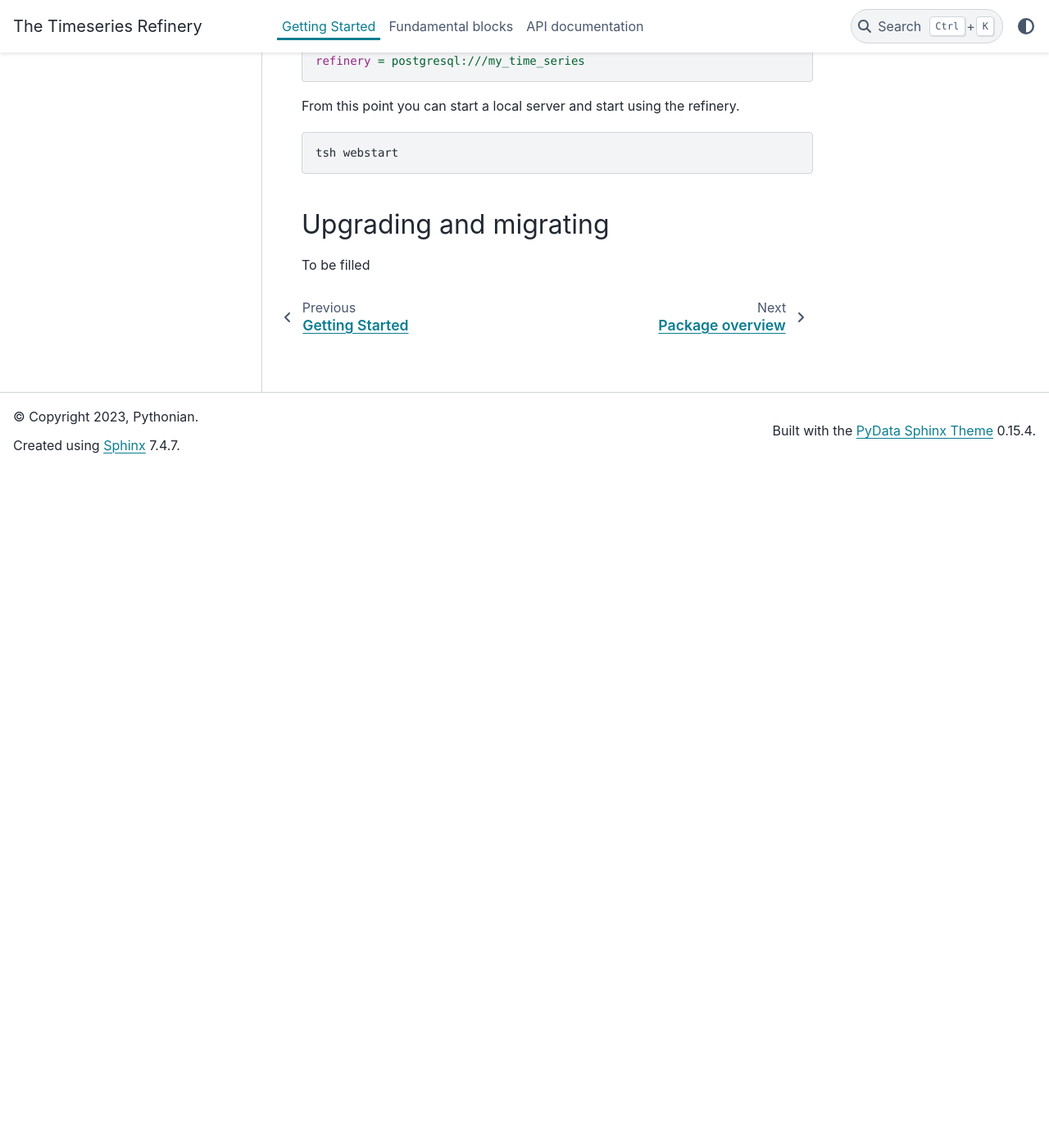
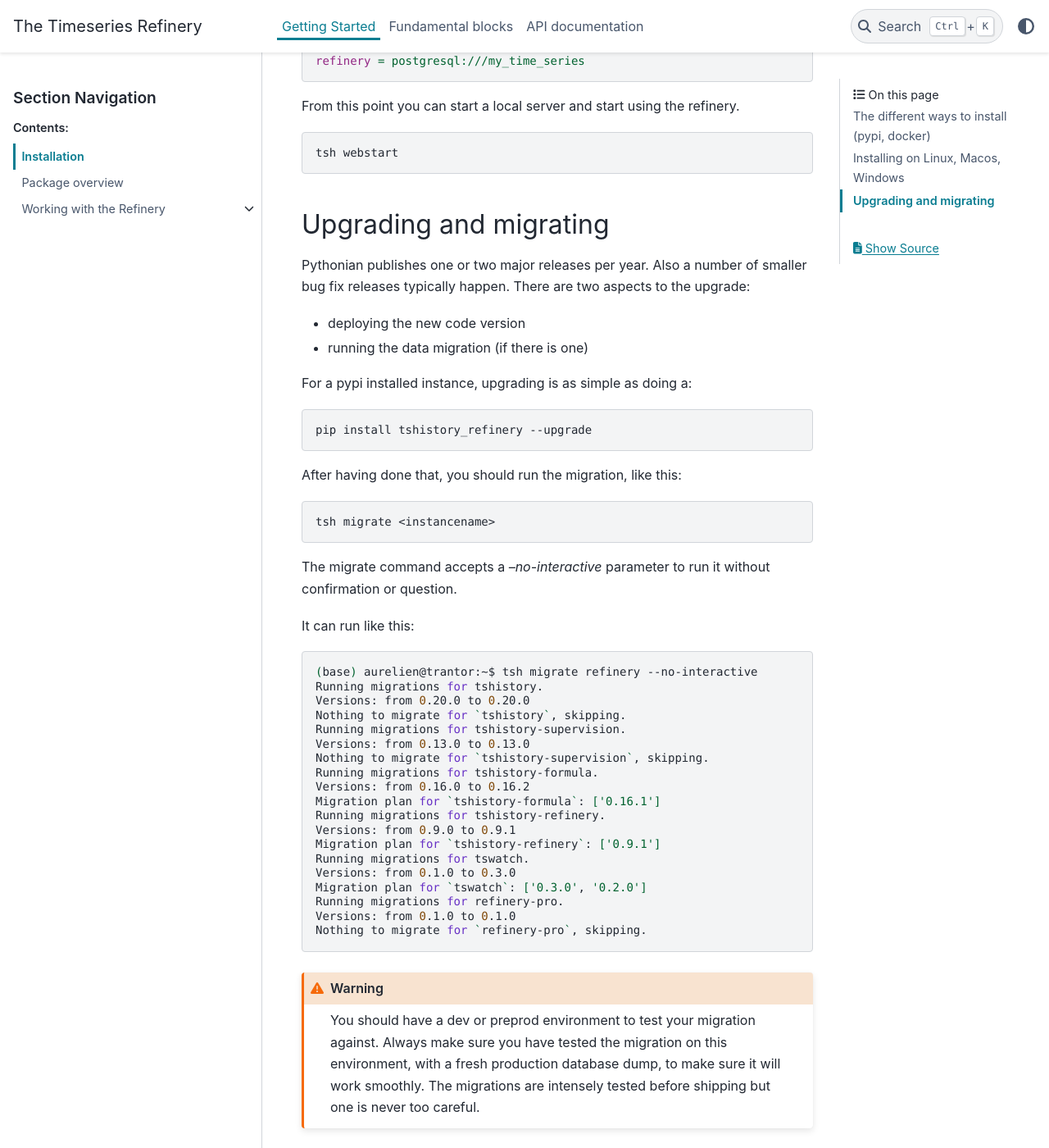
Before and after one commit to pythonianfr/tshistory_refinery, a Sphinx documentation site: the page built from docs/getting_started/installation.rst, in a window 1280 px wide and 1400 px high, scrolled down 828 px. Shown: the whole window at 82% size. Built offline with Sphinx 7.4.7 and the PyData theme 0.15.4, drawn with Linux system fonts in a browser that asks for light colours; before the commit the page ends 1356 px from its top, so only the background shows below that.

Commit message:
docs: upgrade and migration basics
related to #28

```diff
--- a/docs/getting_started/installation.rst
+++ b/docs/getting_started/installation.rst
@@ -47,4 +47,60 @@ refinery.
 Upgrading and migrating
 -----------------------
 
-To be filled
+Pythonian publishes one or two major releases per year. Also a number
+of smaller bug fix releases typically happen. There are two aspects to
+the upgrade:
+
+* deploying the new code version
+
+* running the data migration (if there is one)
+
+
+For a pypi installed instance, upgrading is as simple as doing a:
+
+.. code:: bash
+
+   pip install tshistory_refinery --upgrade
+
+
+After having done that, you should run the migration, like this:
+
+.. code:: bash
+
+   tsh migrate <instancename>
+
+The migrate command accepts a `--no-interactive` parameter to run it
+without confirmation or question.
+
+It can run like this:
+
+.. code:: bash
+
+  (base) aurelien@trantor:~$ tsh migrate refinery --no-interactive
+  Running migrations for tshistory.
+  Versions: from 0.20.0 to 0.20.0
+  Nothing to migrate for `tshistory`, skipping.
+  Running migrations for tshistory-supervision.
+  Versions: from 0.13.0 to 0.13.0
+  Nothing to migrate for `tshistory-supervision`, skipping.
+  Running migrations for tshistory-formula.
+  Versions: from 0.16.0 to 0.16.2
+  Migration plan for `tshistory-formula`: ['0.16.1']
+  Running migrations for tshistory-refinery.
+  Versions: from 0.9.0 to 0.9.1
+  Migration plan for `tshistory-refinery`: ['0.9.1']
+  Running migrations for tswatch.
+  Versions: from 0.1.0 to 0.3.0
+  Migration plan for `tswatch`: ['0.3.0', '0.2.0']
+  Running migrations for refinery-pro.
+  Versions: from 0.1.0 to 0.1.0
+  Nothing to migrate for `refinery-pro`, skipping.
+
+
+.. warning::
+
+   You should have a dev or preprod environment to test your migration
+   against. Always make sure you have tested the migration on this
+   environment, with a fresh production database dump, to make sure it
+   will work smoothly. The migrations are intensely tested before
+   shipping but one is never too careful.
```
